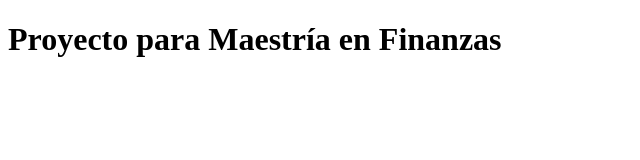
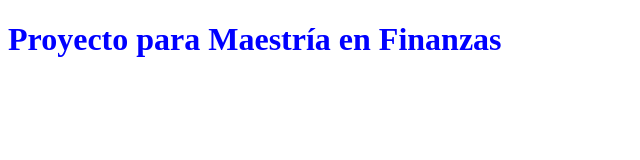
Before and after one commit to Edinsonpb/proyectomaestria, a plain HTML site: page index.html in a window 1280 px wide. Shown: the whole page, without its empty margins (0-640 px from the left). Drawn offline with Linux system fonts and the light colour scheme.

Commit message:
Update index.html

```diff
--- a/index.html
+++ b/index.html
@@ -5,7 +5,8 @@
     <title>Proyecto Maestria en Finanzas</title>
 </head>
 <body>
-    <h1>Proyecto para Maestría en Finanzas</h1>
-
+    <header style="color: blue;">
+        <h1>Proyecto para Maestría en Finanzas</h1>
+    </header>
 </body>
 </html>
```
